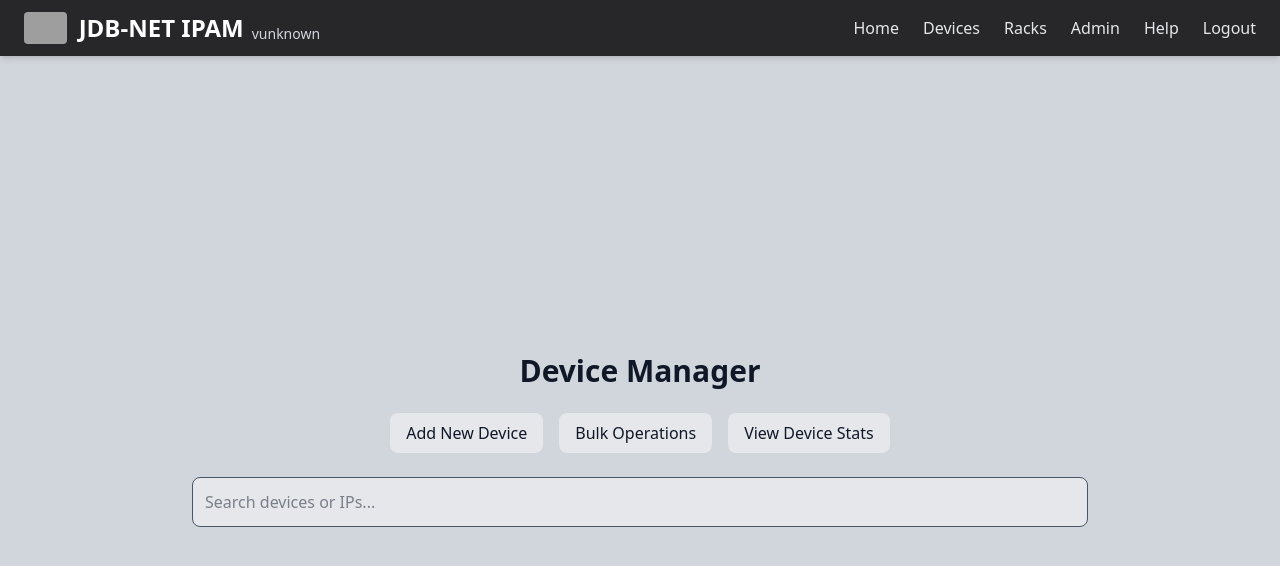
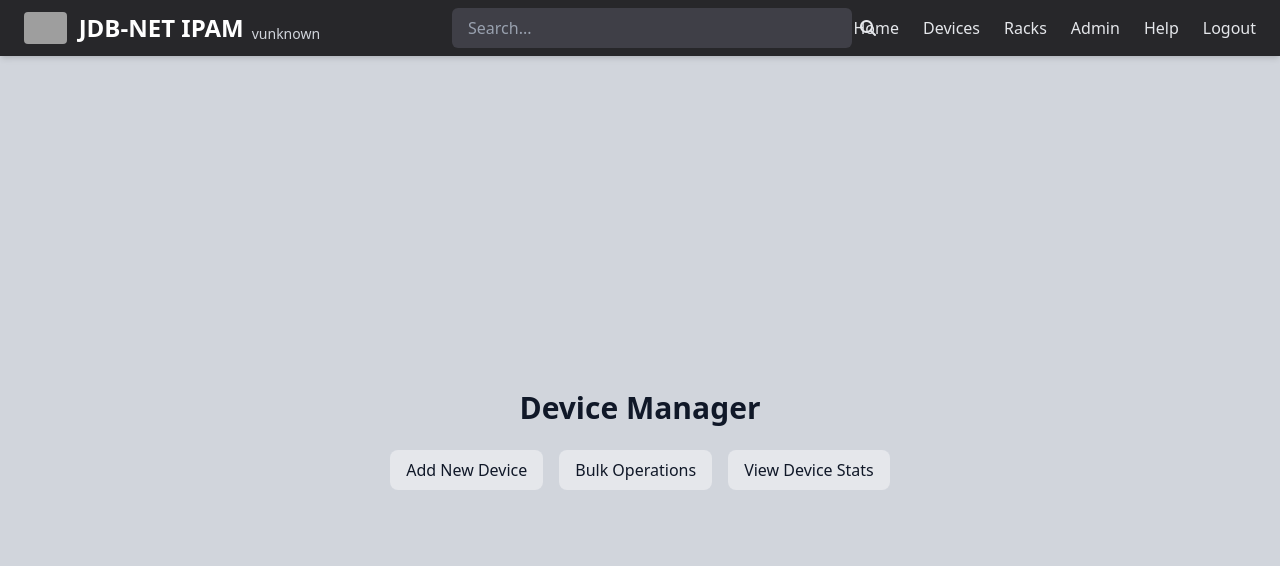
Before and after one commit to JDB-NET/ipam, a Flask app: page /devices in a window 1280 px wide. Shown: the top 566 px of the page. Run offline with Flask 3, Linux system fonts and the light colour scheme; the visitor is signed in with stand-in values (Sample User, id 1); data that the repository does not hold is empty; style sheets or scripts are compiled from the project's sources; grey boxes are pictures that could not be loaded.

Commit message:
fix: :bug: global search missing from devices

```diff
--- a/static/css/devices.css
+++ b/static/css/devices.css
@@ -1,7 +1,7 @@
 h2 {
     cursor: pointer;
 }
-form:not(.mb-6), .mt-4 {
+.container form:not(.mb-6), .mt-4 {
     display: none;
 }
 .allocated-ips {
--- a/static/js/devices.js
+++ b/static/js/devices.js
@@ -28,56 +28,6 @@ document.addEventListener('DOMContentLoaded', function() {
                 icon.classList.add('fa-chevron-down');
             }
         });
-    });
-
-    // Search functionality
-    const searchInput = document.getElementById('search');
-    searchInput.addEventListener('keypress', function(event) {
-        if (event.key === 'Enter') {
-            event.preventDefault();
-            const query = this.value.toLowerCase();
-            document.querySelectorAll('.site-group').forEach(siteGroup => {
-                let anyVisible = false;
-                siteGroup.querySelectorAll('.device-list li').forEach(li => {
-                    const deviceName = li.querySelector('span').textContent.toLowerCase();
-                    const ipSpans = li.querySelectorAll('span.inline-block');
-                    let match = deviceName.includes(query);
-                    if (!match) {
-                        ipSpans.forEach(ipSpan => {
-                            if (ipSpan.textContent.toLowerCase().includes(query)) {
-                                match = true;
-                            }
-                        });
-                    }
-                    li.style.display = match ? '' : 'none';
-                    const card = li.querySelector('a');
-                    if (match) {
-                        anyVisible = true;
-                        siteGroup.querySelector('.device-list').classList.remove('hidden');
-                        const icon = siteGroup.querySelector('.expand-btn i');
-                        if (icon && icon.classList.contains('fa-chevron-down')) {
-                            icon.classList.remove('fa-chevron-down');
-                            icon.classList.add('fa-chevron-up');
-                        }
-                        if (card) {
-                            card.style.transition = 'background-color 0.3s';
-                            card.style.backgroundColor = '#2563eb';
-                            card.style.color = '#fff';
-                            setTimeout(() => {
-                                card.style.backgroundColor = '';
-                                card.style.color = '';
-                            }, 2000);
-                        }
-                    } else {
-                        if (card) {
-                            card.style.backgroundColor = '';
-                            card.style.color = '';
-                        }
-                    }
-                });
-                siteGroup.style.display = anyVisible ? '' : 'none';
-            });
-        }
     });
 
     // Scroll to Top Button
--- a/templates/devices.html
+++ b/templates/devices.html
@@ -22,8 +22,6 @@
 
             <!-- Filters Section -->
             <div class="mb-6 space-y-4">
-                <input type="text" id="search" placeholder="Search devices or IPs..." class="border p-3 rounded-lg bg-gray-200 dark:bg-zinc-800 border-gray-600 w-full">
-
                 <!-- Tag Filter -->
                 {% if all_tag_names %}
                 <div class="flex items-center space-x-2">
--- a/templates/header.html
+++ b/templates/header.html
@@ -6,7 +6,7 @@
         </a>
         <a href="https://github.com/JDB-NET/ipam/releases" target="_blank" rel="noopener noreferrer" class="text-sm font-normal text-gray-300 hover:text-gray-100 -ml-1 mt-3">v{{ VERSION }}</a>
     </div>
-    <div class="hidden lg:flex items-center justify-center absolute left-1/2 transform -translate-x-1/2">
+    <div class="hidden lg:flex items-center justify-center absolute left-1/2" style="transform: translateX(calc(-50% + 1.5rem));">
         <form action="/search" method="GET" class="flex items-center space-x-2">
             <input type="text" name="q" id="search-input" placeholder="Search..."
                    class="bg-zinc-700 text-white placeholder-gray-400 px-4 py-2 rounded-md text-base focus:outline-none focus:ring-2 focus:ring-gray-500 w-100"
```
